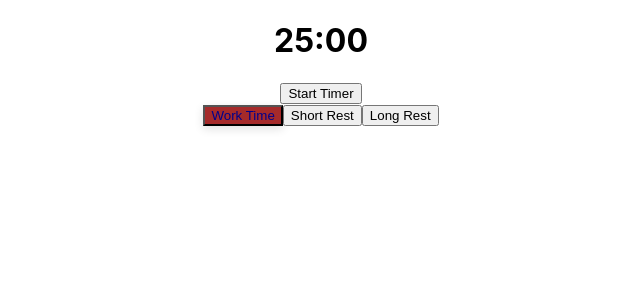
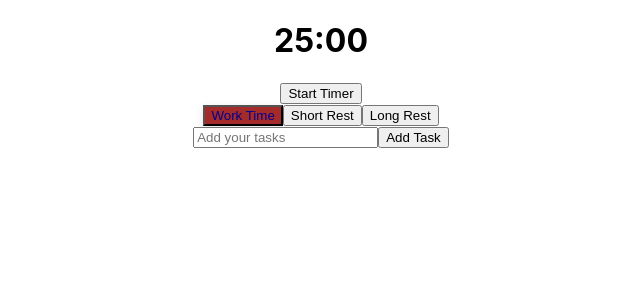
Before and after one commit to lucky-fruit/schedulator, a React (Create React App) app: page / in a window 1280 px wide. Shown: the top 300 px of the page, without its empty margins (319-959 px from the left). Built offline with nearby package versions, Linux system fonts and the light colour scheme.

Commit message:
Added working tasklist

```diff
--- a/src/App.js
+++ b/src/App.js
@@ -3,6 +3,7 @@ import './App.css';
 import TimeDisplay from './components/TimeDisplay';
 import TypeSelect from './components/TypeSelect';
 import Controls from './components/Controls'
+import Task from './components/Task'
 
 class App extends Component {
 
@@ -35,15 +36,15 @@ class App extends Component {
       this.stopInterval();
       this.setState({ running: false });
     }
-    console.log(this.state.time)
-    this.stopInterval();
+    // console.log(this.state.time)
     this.setState(state => ({ time: state.time - 1 }))
   };
 
   startTimer = () => {
+    const interval = setInterval(this.tick, 1000)
     this.setState(state => ({
       running: true,
-      interval: setInterval(this.tick, 1000),
+      interval,
       time: state.time > 0 ? state.time : state.selectedType.time
     }));
   }
@@ -83,11 +84,10 @@ class App extends Component {
   // startTimer, pauseTimer, resetTimer
   // getStatus (finished, running, paused), getProgress (time elapsed/total time)
   // changeType (toggle bet. work and rests)
-
   render() {
 
-    const {time, selectedType} = this.state
-    const {types} = this.props
+    const { time, selectedType } = this.state
+    const { types } = this.props
 
     return (
       <div className="App">
@@ -103,14 +103,12 @@ class App extends Component {
           pause={this.pauseTimer}
           status={this.getStatus()}
         />
-        {/* <button onClick={this.startTimer}>Start Timer</button> */}
-
-
         <TypeSelect
           types={types}
           changeType={this.changeType}
           selected={selectedType}
         />
+        <Task />
       </div>
     );
   }
--- /dev/null
+++ b/src/components/Task.js
@@ -0,0 +1,61 @@
+import React, { useState, useEffect } from 'react'
+
+function Task() {
+    const [tasks, setTasks] = useState([]);
+    const [newTask, setNewTask] = useState("");
+
+    const saveData = (newTasks) => {
+        // console.log(JSON.stringify(newTasks))
+        localStorage.setItem("tasks", JSON.stringify(newTasks))
+    }
+
+    useEffect(() => {
+        if (localStorage.getItem("tasks")) {
+            setTasks(JSON.parse(localStorage.getItem("tasks")));
+            // console.log(JSON.parse(localStorage.getItem("tasks")))
+        }
+    }, []);
+
+
+    const onAddTask = () => {
+        if (newTask.trim()) {
+            let newTasks = [...tasks, { task: newTask.trim(), id: Date.now() }];
+            setTasks(newTasks);
+            setNewTask("");
+            saveData(newTasks);
+        }
+    }
+
+    const deleteTask = (id) => {
+        let newTasks = tasks.filter((task) => task.id !== id)
+        setTasks(newTasks);
+        saveData(newTasks);
+    }
+
+    return (
+        <div className='container-tasklist'>
+            <input
+                type="text"
+                id="taskInput"
+                className="form-input"
+                placeholder="Add your tasks"
+                value={newTask}
+                onChange={(e) => setNewTask(e.target.value)}
+            />
+            <button onClick={onAddTask}>Add Task</button>
+            <div>
+                <ul style={{ "list-style-type":"none" }}>
+                    {tasks.map((task) => (
+                        <li key={task.id}>{task.task}
+                            <button className='delete' onClick={() => deleteTask(task.id)}>Delete</button>
+                        </li>
+                    ))}
+                </ul>
+            </div>
+        </div>
+    )
+
+
+}
+
+export default Task;
```
